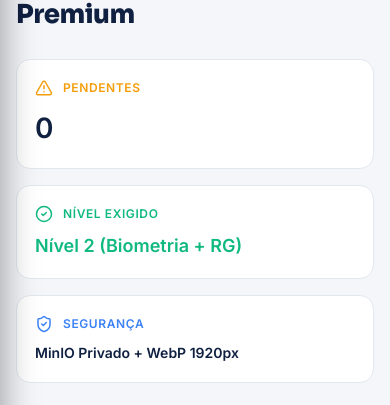
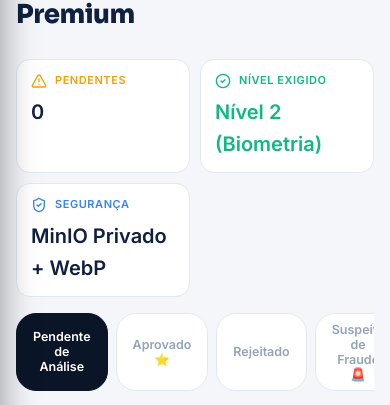
Before and after one commit to goldofir/gaspago, a Next.js app in the folder gaspago-web/: page /admin/kyc in a window 390 px wide. Shown: the part 143-548 px from the top of the page. Built offline with nearby package versions, Linux system fonts and the light colour scheme; no server answers; sample sign-in values are in the browser's storage.

Commit message:
fix: enforce 2-column compact grid on mobile for orders and kyc admin stat cards

```diff
--- a/gaspago-web/app/admin/kyc/page.tsx
+++ b/gaspago-web/app/admin/kyc/page.tsx
@@ -182,32 +182,55 @@ export default function AdminKycPage() {
         </button>
       </div>
 
+      <style>{`
+        .kyc-kpi-grid {
+          display: grid;
+          grid-template-columns: repeat(3, 1fr);
+          gap: 16px;
+          margin-bottom: 24px;
+        }
+        @media (max-width: 767px) {
+          .kyc-kpi-grid {
+            grid-template-columns: repeat(2, 1fr) !important;
+            gap: 10px !important;
+            margin-bottom: 16px !important;
+          }
+          .kyc-kpi-card {
+            padding: 12px 14px !important;
+          }
+          .kyc-kpi-card p {
+            font-size: 20px !important;
+          }
+        }
+      `}</style>
+
       {/* KPI Cards */}
-      <div style={{ display: 'grid', gridTemplateColumns: 'repeat(auto-fit, minmax(200px, 1fr))', gap: 16, marginBottom: 24 }}>
-        <div style={{ background: 'var(--surface)', border: '1px solid var(--border)', borderRadius: 14, padding: 18 }}>
-          <div style={{ display: 'flex', alignItems: 'center', gap: 10, color: '#F59E0B', marginBottom: 8 }}>
-            <AlertTriangle size={18} />
-            <span style={{ fontSize: 12, fontWeight: 700, textTransform: 'uppercase', letterSpacing: '.05em' }}>Pendentes</span>
+      <div className="kyc-kpi-grid">
+        <div className="kyc-kpi-card" style={{ background: 'var(--surface)', border: '1px solid var(--border)', borderRadius: 14, padding: 18 }}>
+          <div style={{ display: 'flex', alignItems: 'center', gap: 8, color: '#F59E0B', marginBottom: 6 }}>
+            <AlertTriangle size={16} />
+            <span style={{ fontSize: 11, fontWeight: 700, textTransform: 'uppercase', letterSpacing: '.05em' }}>Pendentes</span>
           </div>
-          <p style={{ fontSize: 28, fontWeight: 800, color: 'var(--text)' }}>{total}</p>
+          <p style={{ fontSize: 26, fontWeight: 800, color: 'var(--text)', margin: 0 }}>{total}</p>
         </div>
 
-        <div style={{ background: 'var(--surface)', border: '1px solid var(--border)', borderRadius: 14, padding: 18 }}>
-          <div style={{ display: 'flex', alignItems: 'center', gap: 10, color: '#10B981', marginBottom: 8 }}>
-            <CheckCircle2 size={18} />
-            <span style={{ fontSize: 12, fontWeight: 700, textTransform: 'uppercase', letterSpacing: '.05em' }}>Nível Exigido</span>
+        <div className="kyc-kpi-card" style={{ background: 'var(--surface)', border: '1px solid var(--border)', borderRadius: 14, padding: 18 }}>
+          <div style={{ display: 'flex', alignItems: 'center', gap: 8, color: '#10B981', marginBottom: 6 }}>
+            <CheckCircle2 size={16} />
+            <span style={{ fontSize: 11, fontWeight: 700, textTransform: 'uppercase', letterSpacing: '.05em' }}>Nível Exigido</span>
           </div>
-          <p style={{ fontSize: 18, fontWeight: 800, color: '#10B981' }}>Nível 2 (Biometria + RG)</p>
+          <p style={{ fontSize: 16, fontWeight: 800, color: '#10B981', margin: 0 }}>Nível 2 (Biometria)</p>
         </div>
 
-        <div style={{ background: 'var(--surface)', border: '1px solid var(--border)', borderRadius: 14, padding: 18 }}>
-          <div style={{ display: 'flex', alignItems: 'center', gap: 10, color: '#3B82F6', marginBottom: 8 }}>
-            <ShieldCheck size={18} />
-            <span style={{ fontSize: 12, fontWeight: 700, textTransform: 'uppercase', letterSpacing: '.05em' }}>Segurança</span>
+        <div className="kyc-kpi-card" style={{ background: 'var(--surface)', border: '1px solid var(--border)', borderRadius: 14, padding: 18 }}>
+          <div style={{ display: 'flex', alignItems: 'center', gap: 8, color: '#3B82F6', marginBottom: 6 }}>
+            <ShieldCheck size={16} />
+            <span style={{ fontSize: 11, fontWeight: 700, textTransform: 'uppercase', letterSpacing: '.05em' }}>Segurança</span>
           </div>
-          <p style={{ fontSize: 14, fontWeight: 700, color: 'var(--text)' }}>MinIO Privado + WebP 1920px</p>
+          <p style={{ fontSize: 13, fontWeight: 700, color: 'var(--text)', margin: 0 }}>MinIO Privado + WebP</p>
         </div>
       </div>
+
 
       {/* Filter Tabs */}
       <div style={{ display: 'flex', gap: 8, marginBottom: 16, overflowX: 'auto', paddingBottom: 4 }}>
```
Also changed, not shown: gaspago-web/app/admin/orders/page.tsx (+21 -8 lines).
